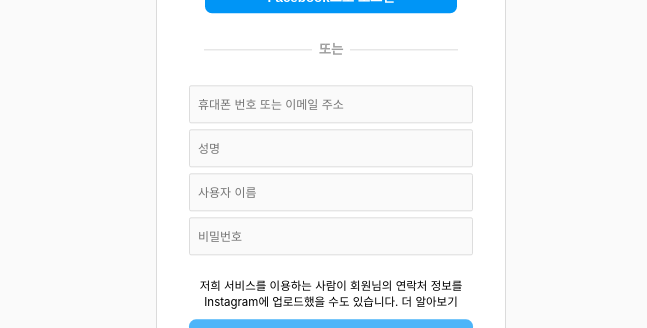
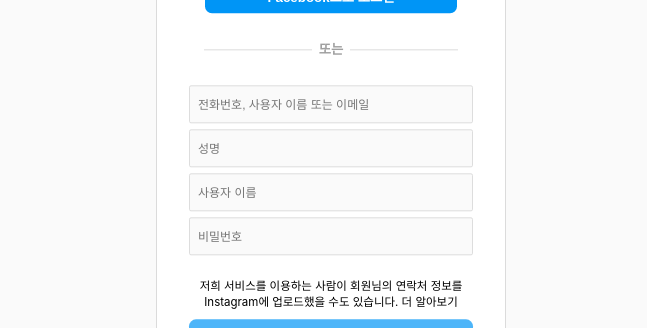
Before and after one commit to juuuuung/Instagram_clone, a React (Create React App) app: page / in a window 1280 px wide. Both pictures are taken after a click on the button "가입하기". Shown: the part 191-519 px from the top of the page, without its empty margins (309-956 px from the left). Built offline with nearby package versions, Linux system fonts and the light colour scheme.

Commit message:
Input component 삭제 필요성 없음

```diff
--- a/package.json
+++ b/package.json
@@ -13,6 +13,7 @@
     "@types/react": "^18.0.26",
     "@types/react-dom": "^18.0.10",
     "@types/react-router-dom": "^5.3.3",
+    "axios": "^1.2.6",
     "jotai": "^1.12.1",
     "node-sass": "^7.0.3",
     "passport": "^0.6.0",
--- a/src/Pages/Join.tsx
+++ b/src/Pages/Join.tsx
@@ -1,12 +1,11 @@
+import Image from "../components/atoms/Image";
 import Adlist from "../components/molecules/Join/Adlist";
 import Selectview from "../components/molecules/Join/Selectview";
+import Foot from "../components/molecules/Join/Foot";
 import Login from "../components/organisms/Join/Login";
 import Signup from "../components/organisms/Join/Signup";
-import Image from "../components/atoms/Image";
-
 import { show_login } from "../store/Join";
 import { useAtom } from "jotai";
-import Foot from "../components/molecules/Join/Foot";
 
 import "./styles/Join.scss";
 
--- a/src/components/atoms/Input.tsx
+++ /dev/null
@@ -1,8 +0,0 @@
-interface props {
-  type: string;
-  placeholder: string;
-}
-
-export default function Input({ type, placeholder }: props) {
-  return <input type={type} placeholder={placeholder} />;
-}
--- a/src/components/molecules/Join/Login/Inputlist.tsx
+++ /dev/null
@@ -1,10 +0,0 @@
-import Input from "../../../atoms/Input";
-
-export default function Inputlist() {
-  return (
-    <div className="inputlist">
-      <Input type="text" placeholder="전화번호, 사용자 이름 또는 이메일" />
-      <Input type="password" placeholder="비밀번호" />
-    </div>
-  );
-}
--- a/src/components/molecules/Join/Signup/Inputlist.tsx
+++ /dev/null
@@ -1,11 +0,0 @@
-import Input from "../../../atoms/Input";
-export default function Inputlist() {
-  return (
-    <div className="inputlist">
-      <Input type="text" placeholder="휴대폰 번호 또는 이메일 주소" />
-      <Input type="text" placeholder="성명" />
-      <Input type="text" placeholder="사용자 이름" />
-      <Input type="text" placeholder="비밀번호" />
-    </div>
-  );
-}
--- a/src/components/organisms/Join/Login.tsx
+++ b/src/components/organisms/Join/Login.tsx
@@ -1,5 +1,6 @@
+import React, { useEffect } from "react";
+import axios from "axios";
 import Button from "../../atoms/Button";
-import Inputlist from "../../molecules/Join/Login/Inputlist";
 import Image from "../../atoms/Image";
 import "./styles/Login.scss";
 
@@ -9,7 +10,10 @@
       <div className="main-logo">
         <Image src="logo.png" />
       </div>
-      <Inputlist />
+      <div className="inputlist">
+        <input type="text" placeholder="전화번호, 사용자 이름 또는 이메일" />
+        <input type="password" placeholder="비밀번호" />
+      </div>
       <div className="login-btn">
         <Button text="로그인" />
       </div>
--- a/src/components/organisms/Join/Signup.tsx
+++ b/src/components/organisms/Join/Signup.tsx
@@ -2,7 +2,6 @@
 import Image from "../../atoms/Image";
 import Or from "../../atoms/Or";
 import Text from "../../atoms/Text";
-import Inputlist from "../../molecules/Join/Signup/Inputlist";
 
 import "./styles/Signup.scss";
 
@@ -19,7 +18,12 @@
         <Button text="Facebook으로 로그인" />
       </div>
       <Or />
-      <Inputlist />
+      <div className="inputlist">
+        <input type="text" placeholder="전화번호, 사용자 이름 또는 이메일" />
+        <input type="text" placeholder="성명" />
+        <input type="text" placeholder="사용자 이름" />
+        <input type="text" placeholder="비밀번호" />
+      </div>
       <div className="sub-text">
         <Text text="저희 서비스를 이용하는 사람이 회원님의 연락처 정보를 Instagram에 업로드했을 수도 있습니다. 더 알아보기" />
       </div>
```
Also changed, not shown: 2 other files (tests, documents, lock files or other folders).
